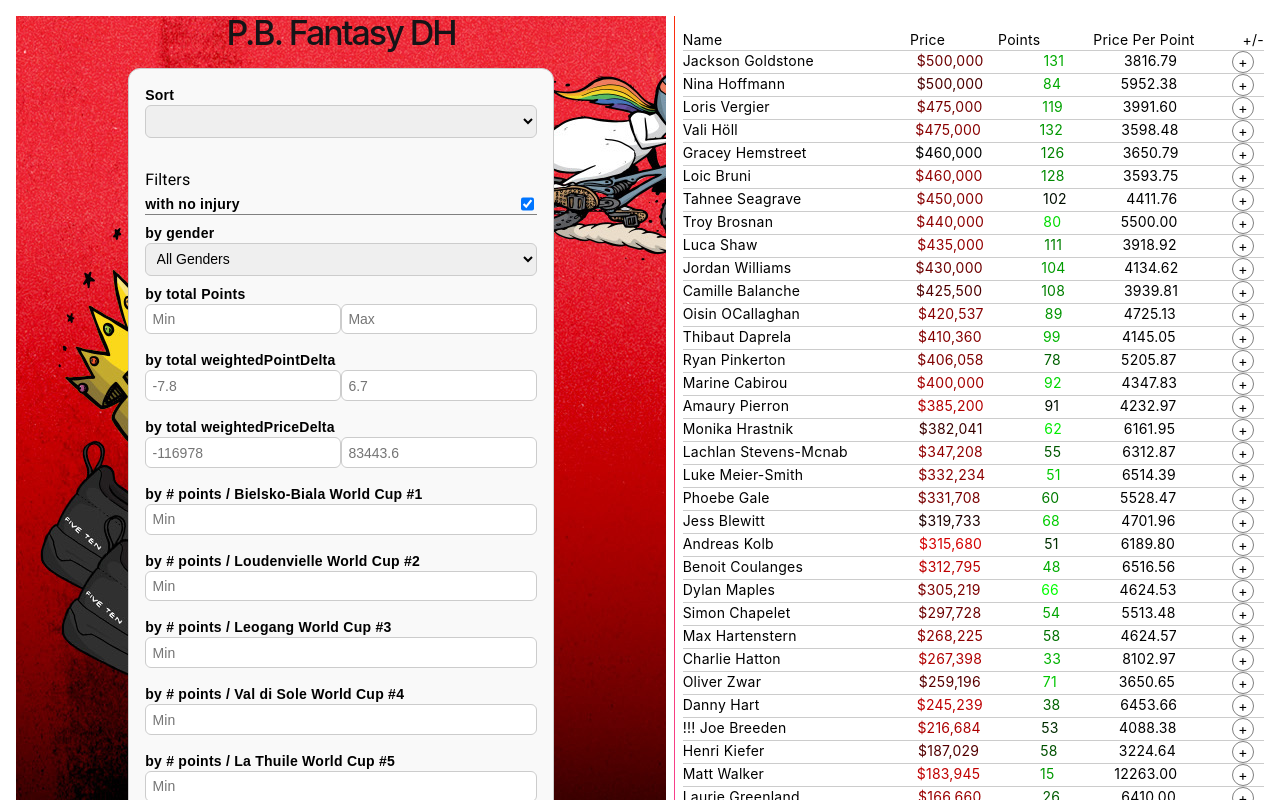
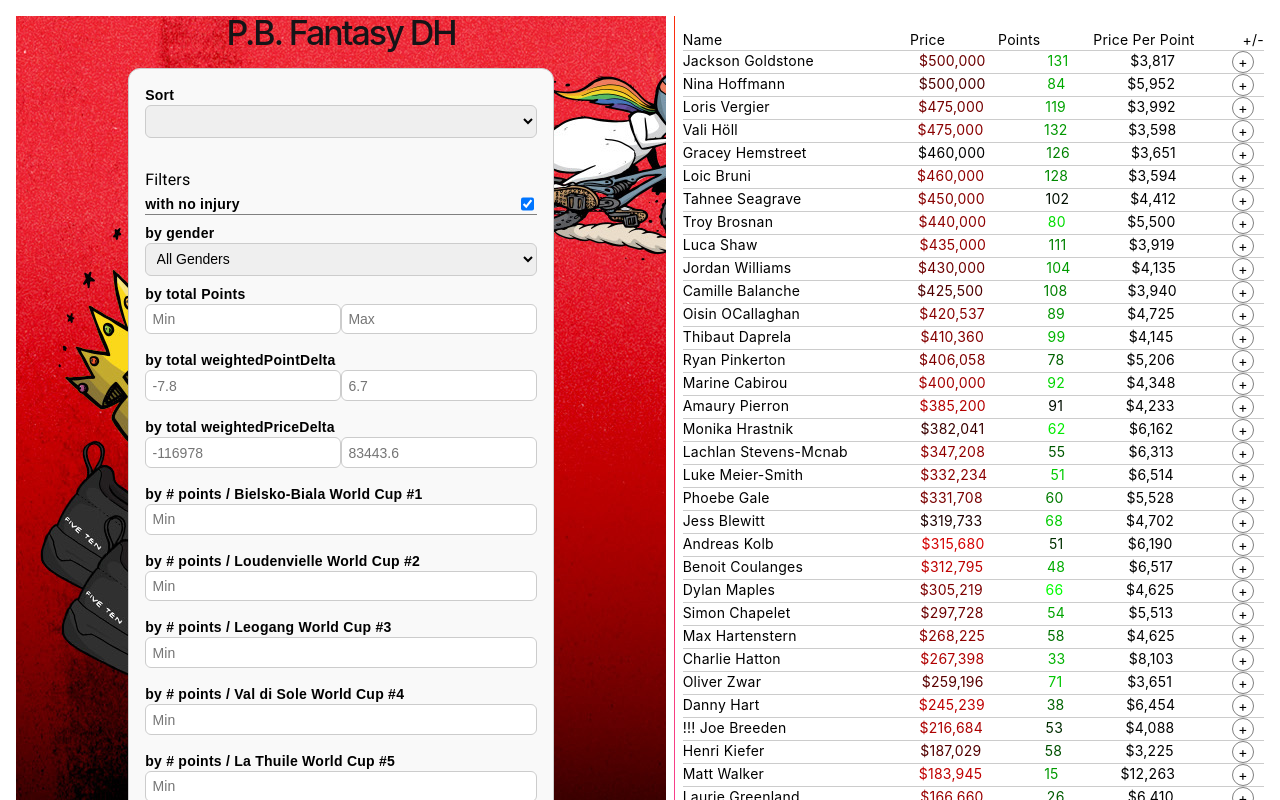
Before and after one commit to paultrial/fantasy, an Angular app: page / in a window 1280 px wide. Both pictures are taken after a click on the checkbox "with no injury". Shown: the top 800 px of the page. Built offline with nearby package versions, Linux system fonts and the light colour scheme.

Commit message:
currency price per point

```diff
--- a/src/app/app.component.html
+++ b/src/app/app.component.html
@@ -189,7 +189,7 @@
             athlete.value | currency: 'USD':'symbol':'1.0-0'}} </div>
           <div class="points" [ngStyle]="{color: valueTogreenBlackColor(athlete.progressionScore.weightedPointDelta)}">
             {{ athlete.totalpoints }}</div>
-          <div class="pricePerPoint">{{ athlete.pricePerPoint }}</div>
+          <div class="pricePerPoint">{{ athlete.pricePerPoint | currency: 'USD':'symbol':'1.0-0' }}</div>
           <div class="teamAction" *ngIf="!athlete.selected" (click)="actionAthlete(athlete)">+</div>
           <div class="teamAction" *ngIf="athlete.selected" (click)="actionAthlete(athlete)">-</div>
         </li>
```
